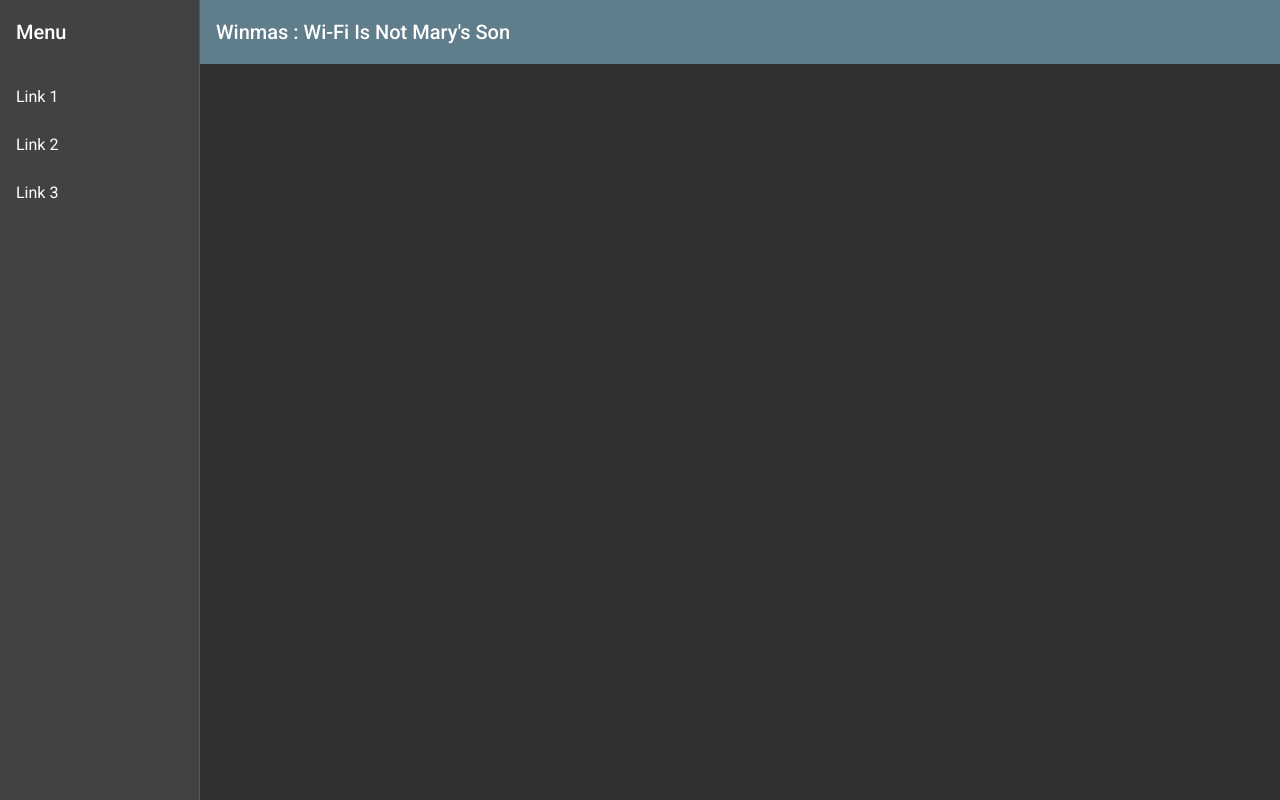
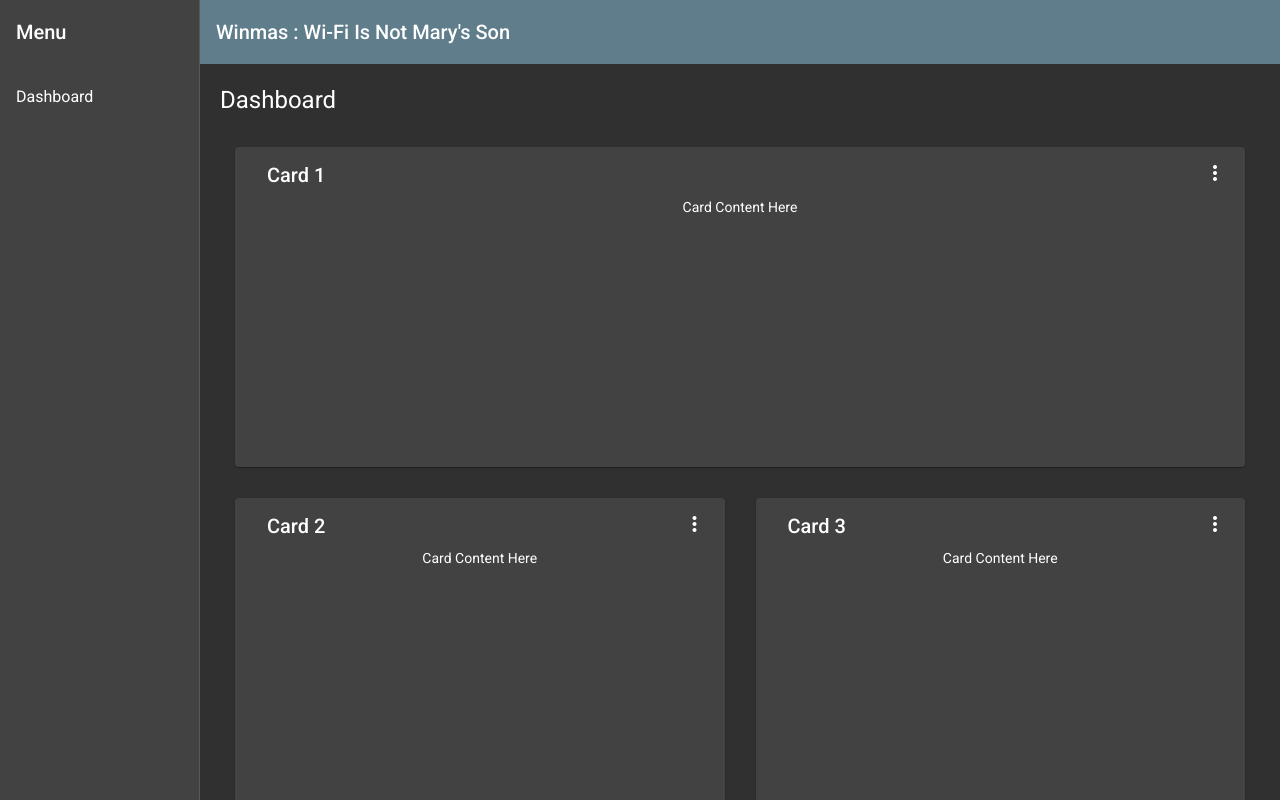
Before and after one commit to mercmorandi/winmas-webapp-frontend, an Angular app in the folder angular/winmas/: page /dashboard in a window 1280 px wide. Before the commit this address led to /. Built offline with nearby package versions, Linux system fonts and the light colour scheme.

Commit message:
integrate dashboard component in navbar

```diff
--- a/angular/winmas/src/app/app.component.html
+++ b/angular/winmas/src/app/app.component.html
@@ -1,5 +1,4 @@
 <app-navbar></app-navbar>
-
 <!-- * * * * * * * * * * * * * * * * * * * * * * * * * * * * * * * -->
 <!-- * * * * * * * * * * * The content below * * * * * * * * * * * -->
 <!-- * * * * * * * * * * is only a placeholder * * * * * * * * * * -->
@@ -523,7 +522,3 @@
 <!-- * * * * * * * * * * * * * * * * * * * * * * * * * * * * * * * -->
 <!-- * * * * * * * * * * End of Placeholder * * * * * * * * * * * -->
 <!-- * * * * * * * * * * * * * * * * * * * * * * * * * * * * * * * -->
-
-
-
-<router-outlet></router-outlet>
--- a/angular/winmas/src/app/app.module.ts
+++ b/angular/winmas/src/app/app.module.ts
@@ -16,6 +16,12 @@ import { MatGridListModule } from '@angular/material/grid-list';
 import { MatCardModule } from '@angular/material/card';
 import { MatMenuModule } from '@angular/material/menu';
 
+import { Routes, RouterModule } from '@angular/router'
+
+const appRoutes: Routes = [
+  { path: 'dashboard', component: DashboardComponent },
+  { path: '', redirectTo:'/dashboard', pathMatch: 'full' }
+]
 @NgModule({
   declarations: [
     AppComponent,
@@ -34,7 +40,8 @@ import { MatMenuModule } from '@angular/material/menu';
     MatListModule,
     MatGridListModule,
     MatCardModule,
-    MatMenuModule
+    MatMenuModule,
+    RouterModule.forRoot(appRoutes)
   ],
   providers: [],
   bootstrap: [AppComponent]
--- a/angular/winmas/src/app/navbar/navbar.component.html
+++ b/angular/winmas/src/app/navbar/navbar.component.html
@@ -5,9 +5,7 @@
       [opened]="(isHandset$ | async) === false">
     <mat-toolbar>Menu</mat-toolbar>
     <mat-nav-list>
-      <a mat-list-item href="#">Link 1</a>
-      <a mat-list-item href="#">Link 2</a>
-      <a mat-list-item href="#">Link 3</a>
+      <a mat-list-item routerLink="/dashboard">Dashboard</a>
     </mat-nav-list>
   </mat-sidenav>
   <mat-sidenav-content>
@@ -23,5 +21,6 @@
       <span>{{title}}</span>
     </mat-toolbar>
     <!-- Add Content Here -->
+    <router-outlet></router-outlet>
   </mat-sidenav-content>
 </mat-sidenav-container>
```
